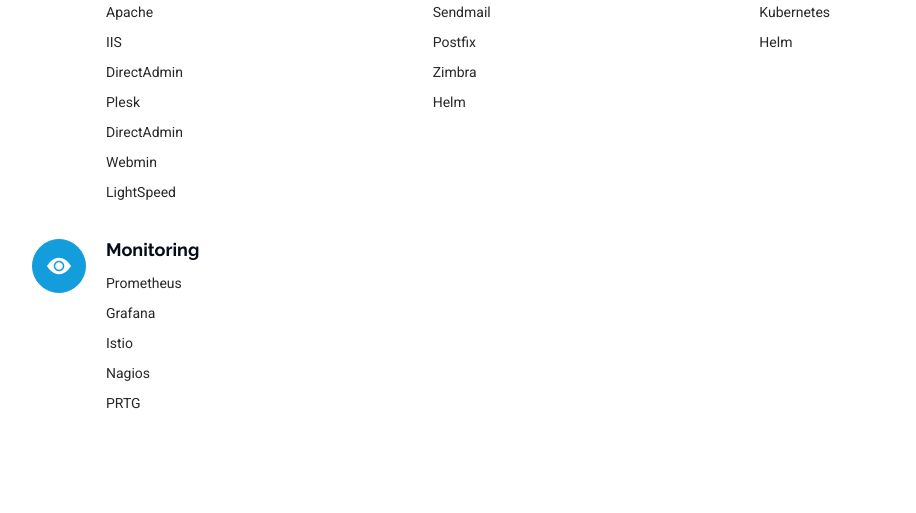
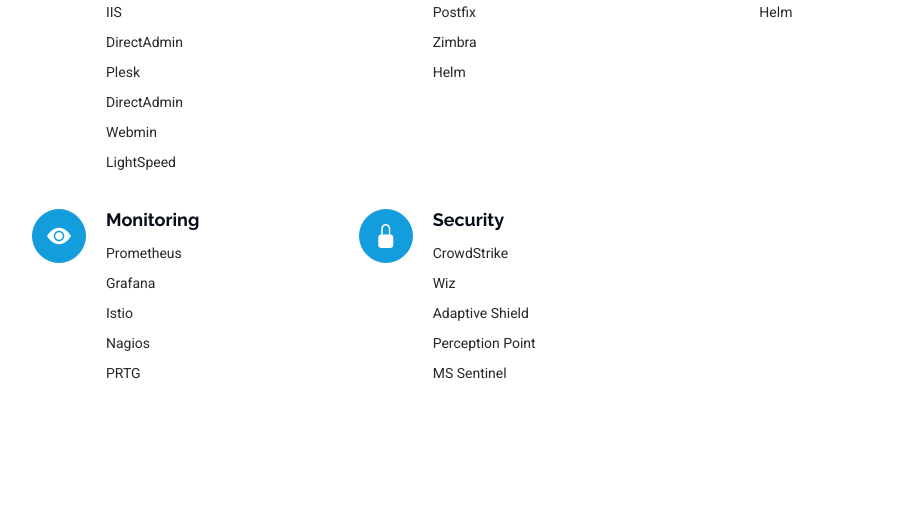
Before and after one commit to MaximBar/cv, a plain HTML site: page index.html in a window 1280 px wide. Shown: the part 2475-2988 px from the top of the page, without its empty margins (280-1196 px from the left). Drawn offline with Linux system fonts and the light colour scheme.

Commit message:
Add files via upload

```diff
--- a/index.html
+++ b/index.html
@@ -154,7 +154,6 @@
             <p class="description">TestNG</p>
             <p class="description">PageFactory</p>
             <p class="description">JUnit</p>
-            <p class="description">CSS</p>
           </div>
         </div>
         <!-- End Service Item -->
@@ -315,6 +314,20 @@
           </div>
         </div>
         <!-- End Service Item -->
+
+        <div class="col-lg-4 col-md-6 service-item d-flex" data-aos="fade-up" data-aos-delay="500">
+          <div class="icon flex-shrink-0"><i class="bi bi-lock-fill"></i></div>
+          <div>
+            <h4 class="title"><a class="stretched-link">Security</a></h4>
+            <p class="description">CrowdStrike</p>
+            <p class="description">Wiz</p>
+            <p class="description">Adaptive Shield</p>
+            <p class="description">Perception Point</p>
+            <p class="description">MS Sentinel</p>
+          </div>
+        </div>
+        <!-- End Service Item -->
+
       </div>
     </div>
   </section>
```
